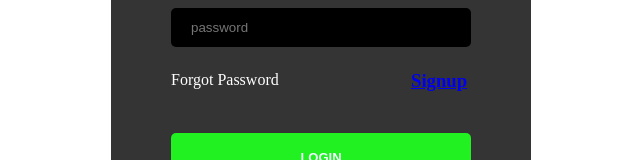
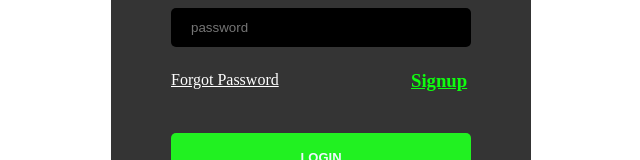
Before and after one commit to YaduKrishna7/login_page, a plain HTML site: page p2.html in a window 1280 px wide. Shown: the part 394-554 px from the top of the page, without its empty margins (358-998 px from the left). Drawn offline with Linux system fonts and the light colour scheme.

Commit message:
first commit

```diff
--- a/p2.html
+++ b/p2.html
@@ -15,7 +15,8 @@
             <input class="input" type="text" class="custom-input"  name="username" placeholder="username"><br>
             <br><label style="color: aliceblue;"for="password"></label>
             <input class="input" type="password" class="custom-input"  name="password" placeholder="password">
-            <p class="forgot">Forgot Password  <h3><a href="file:///C:/Users/user/Desktop/html/p1.html">Signup</a></h3></p>
+            <p class="forgot"><a class="forgot" href="=">Forgot Password</a></p>
+            <h3><a style="color: rgb(15, 253, 15);" href="file:///C:/Users/user/Desktop/html/p1.html">Signup</a></h3>
             <button class="button"><h1 class="log">LOGIN</h1></button>
         </form>
     </div>
```
Also changed, not shown: p1.html (+1 -1 lines).
